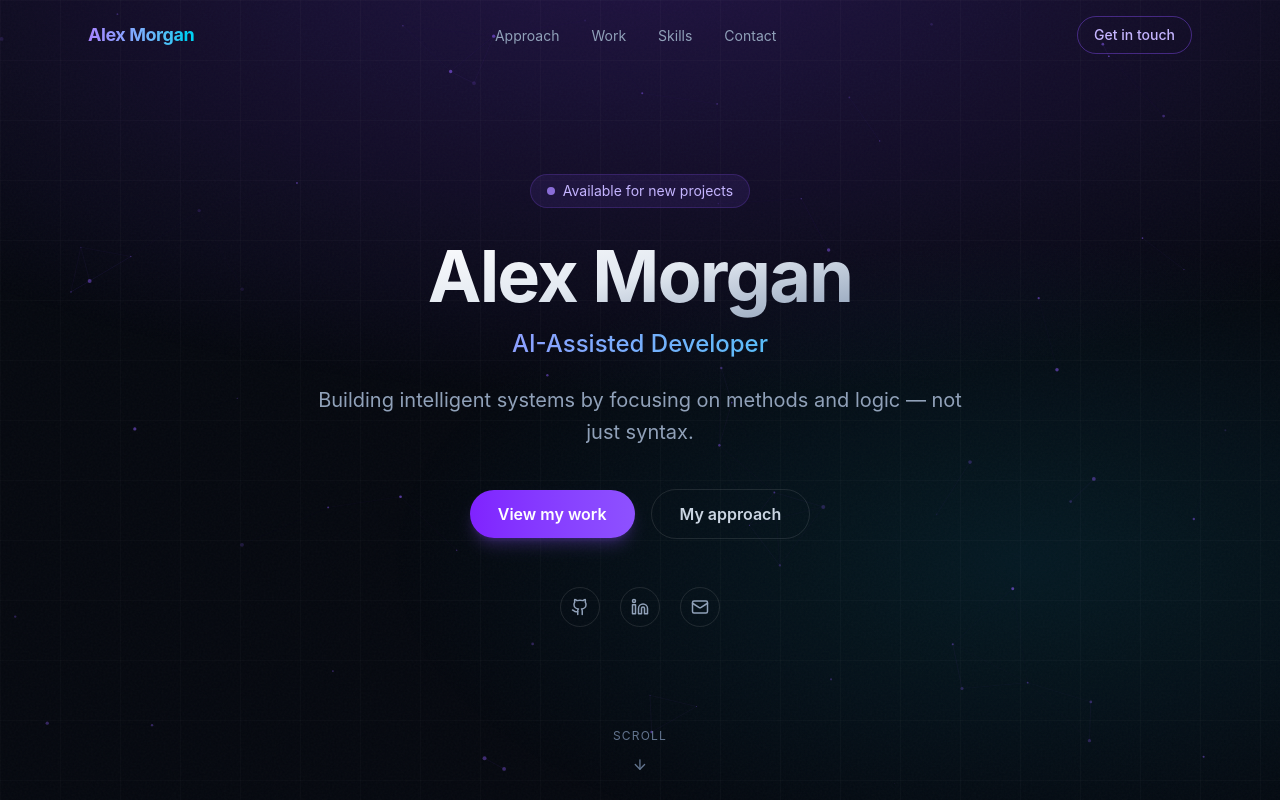
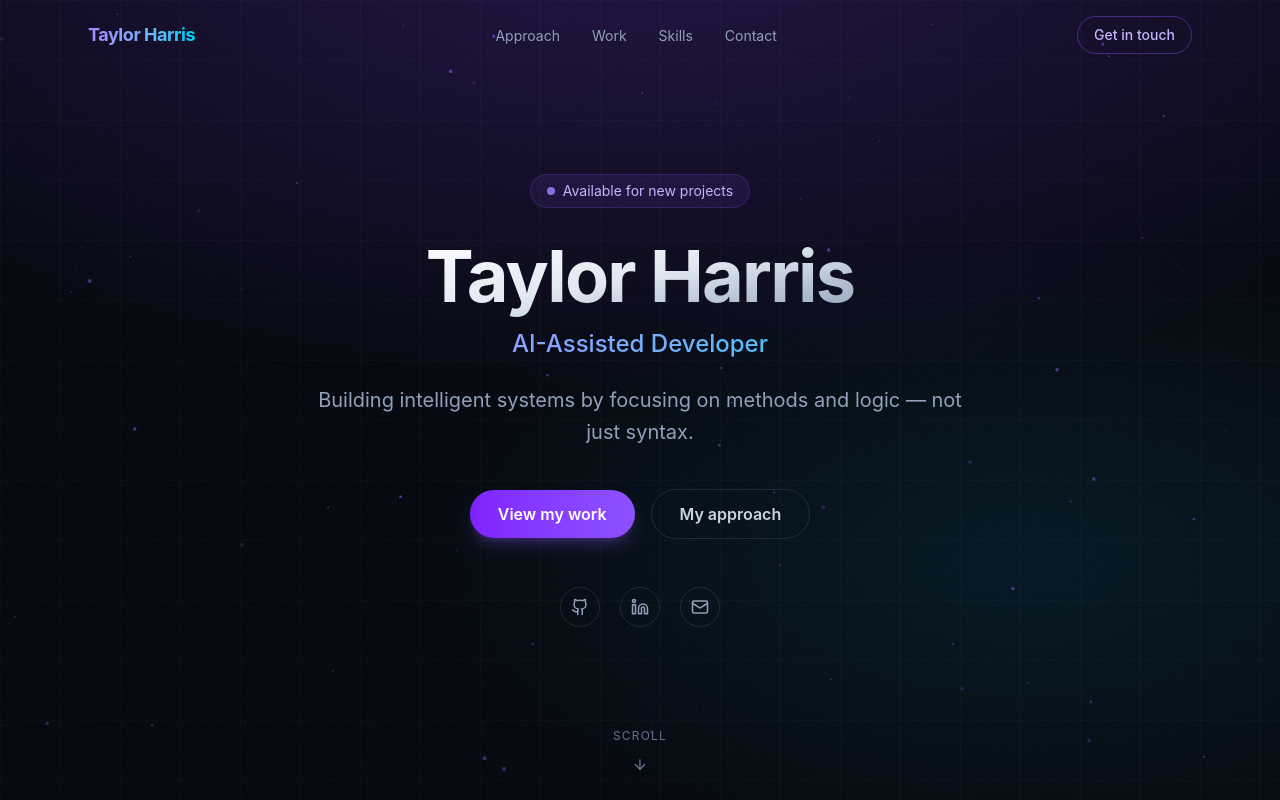
Before and after one commit to Skigim/Portfolio, a Next.js app: page / in a window 1280 px wide. Shown: the top 800 px of the page. Built offline with nearby package versions, Linux system fonts and the light colour scheme.

Commit message:
Update siteConfig name to Taylor Harris

```diff
--- a/src/data/portfolio.ts
+++ b/src/data/portfolio.ts
@@ -1,5 +1,5 @@
 export const siteConfig = {
-  name: "Alex Morgan",
+  name: "Taylor Harris",
   title: "AI-Assisted Developer",
   tagline: "Building intelligent systems by focusing on methods and logic — not just syntax.",
   email: "alex@example.com",
```
Also changed, not shown: 1 other file (tests, documents, lock files or other folders).
